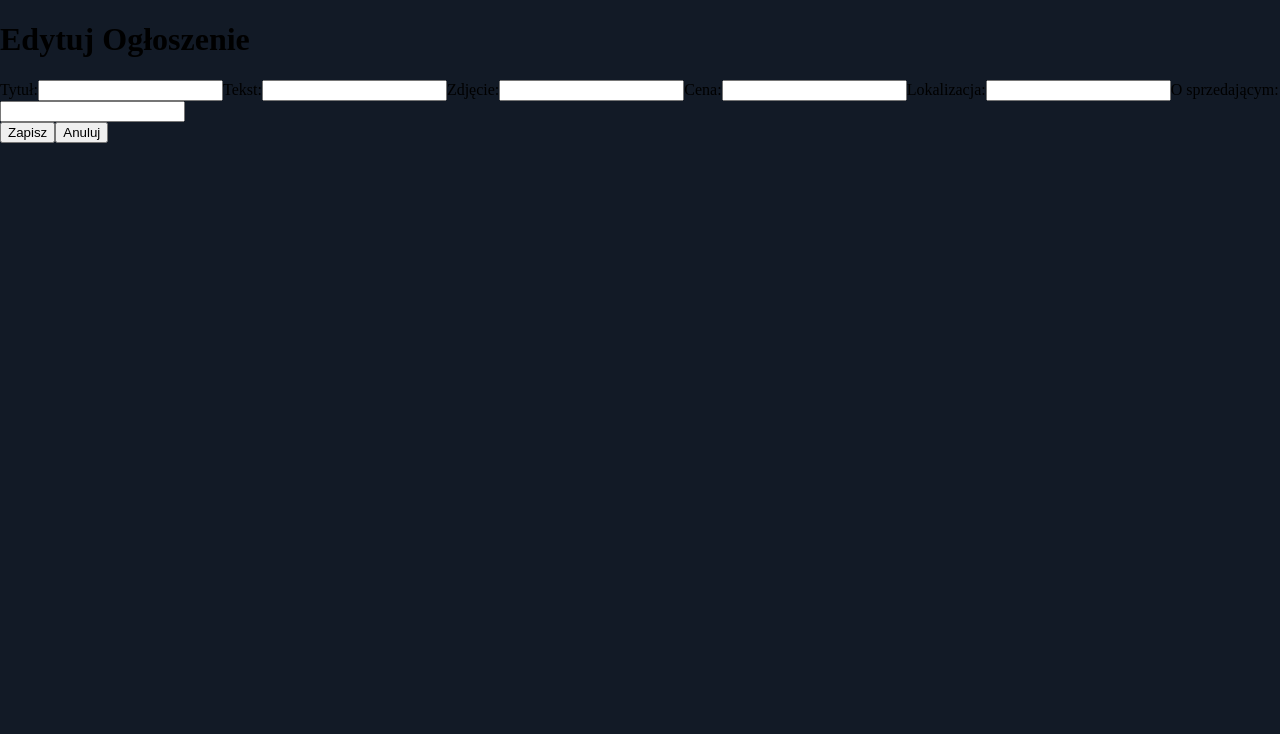
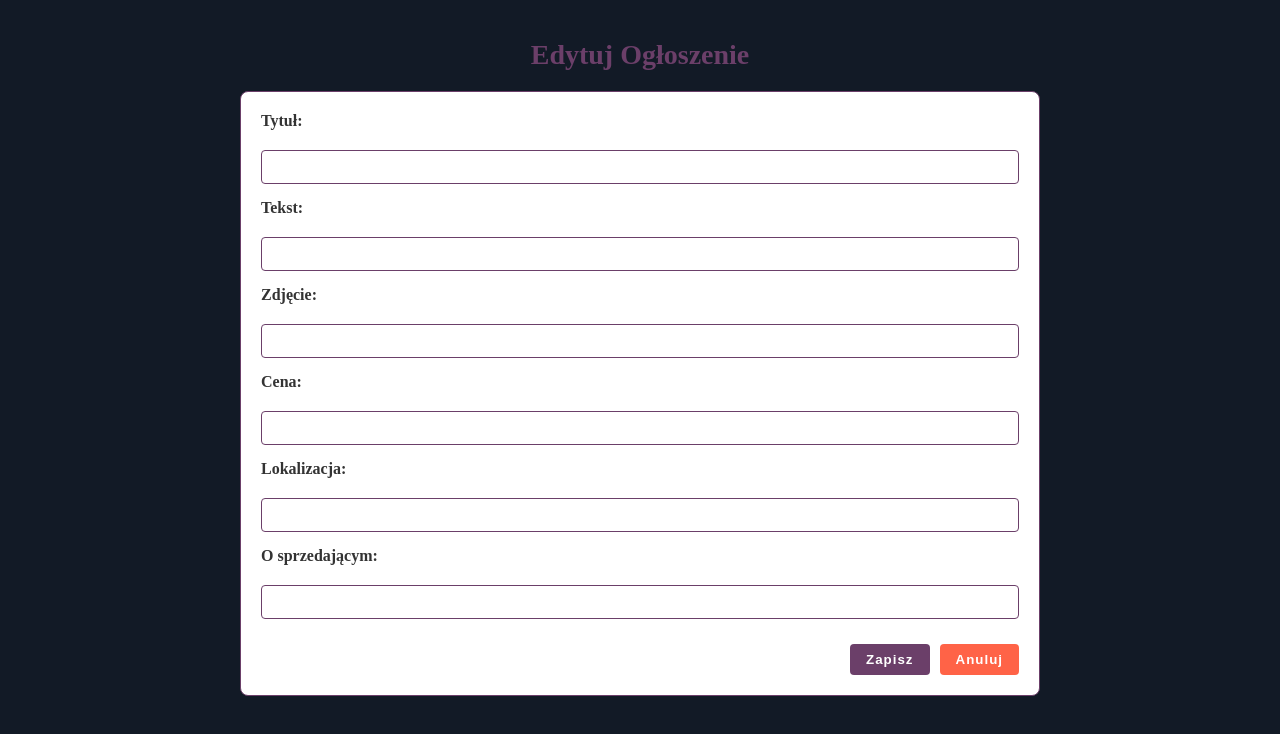
Before and after one commit to kacpi95/Project-Backend, a React (Create React App) app in the folder client/: page /ads/1/edit in a window 1280 px wide. Shown: the top 734 px of the page. Built offline with nearby package versions, Linux system fonts and the light colour scheme; no server answers.

Commit message:
add: styles to EditPage

```diff
--- a/client/src/components/pages/EditPage/EditPage.module.css
+++ b/client/src/components/pages/EditPage/EditPage.module.css
@@ -0,0 +1,80 @@
+.container {
+  padding: 20px;
+  max-width: 800px;
+  margin: 0 auto;
+}
+
+.header {
+  margin-bottom: 20px;
+  text-align: center;
+  font-size: 28px;
+  font-weight: bold;
+  color: var(--primary-color);
+}
+
+.form {
+  display: flex;
+  flex-direction: column;
+  gap: 15px;
+  padding: 20px;
+  border: 1px solid var(--primary-color);
+  border-radius: 8px;
+  background-color: #fff;
+}
+
+.label {
+  margin-bottom: 5px;
+  font-weight: bold;
+  color: #333;
+}
+
+.input {
+  width: 100%;
+  padding: 8px;
+  border-radius: 4px;
+  border: 1px solid var(--primary-color);
+  font-size: 14px;
+  box-sizing: border-box;
+  transition: border 0.3s ease;
+}
+
+.input:focus {
+  outline: none;
+  border-color: var(--primary-color);
+}
+
+.buttons {
+  display: flex;
+  margin-top: 10px;
+  gap: 10px;
+  justify-content: flex-end;
+}
+
+.saveBtn,
+.cancelBtn {
+  padding: 8px 16px;
+  border: none;
+  border-radius: 4px;
+  font-weight: bold;
+  letter-spacing: 1px;
+  cursor: pointer;
+  transition: all 0.3s ease;
+}
+
+.saveBtn {
+  background-color: var(--primary-color);
+  color: var(--text-color);
+}
+
+.saveBtn:hover {
+  background-color: var(--background-color);
+}
+
+.cancelBtn {
+  background-color: tomato;
+  color: #fff;
+}
+
+.cancelBtn:hover {
+  background-color: #b71c1c;
+}
```
